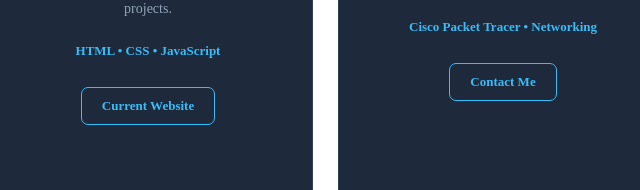
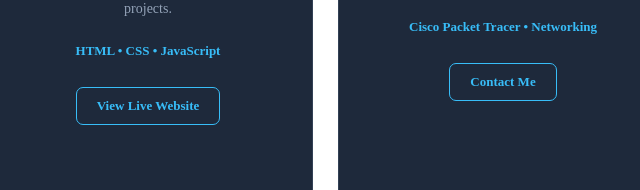
Before and after one commit to bivonmaiko/bivon-maiko-portfolio, a plain HTML site: page index.html in a window 1280 px wide. Shown: the part 5550-5740 px from the top of the page, 492-1132 px from the left. Drawn offline with Linux system fonts and the light colour scheme.

Commit message:
Update project links

```diff
--- a/index.html
+++ b/index.html
@@ -534,13 +534,12 @@
 
             <div class="project-buttons">
 
-                <a href="https://github.com/bivon-lab/network-troubleshooting-toolkit"
+                <a href="https://github.com/bivonmaiko/network-troubleshooting-toolkit"
    class="project-btn"
    target="_blank"
    rel="noopener noreferrer">
     View on GitHub
 </a>
-
             </div>
 
         </div>
@@ -565,8 +564,11 @@
 
             <div class="project-buttons">
 
-                <a href="#home" class="project-btn">
-                    Current Website
+                <a href="https://bivonmaiko.github.io/bivon-maiko-portfolio/"
+   class="project-btn"
+   target="_blank"
+   rel="noopener noreferrer">
+    View Live Website
 </a>
 
             </div>
```
Lines whose indentation alone changed are shown as unchanged.
